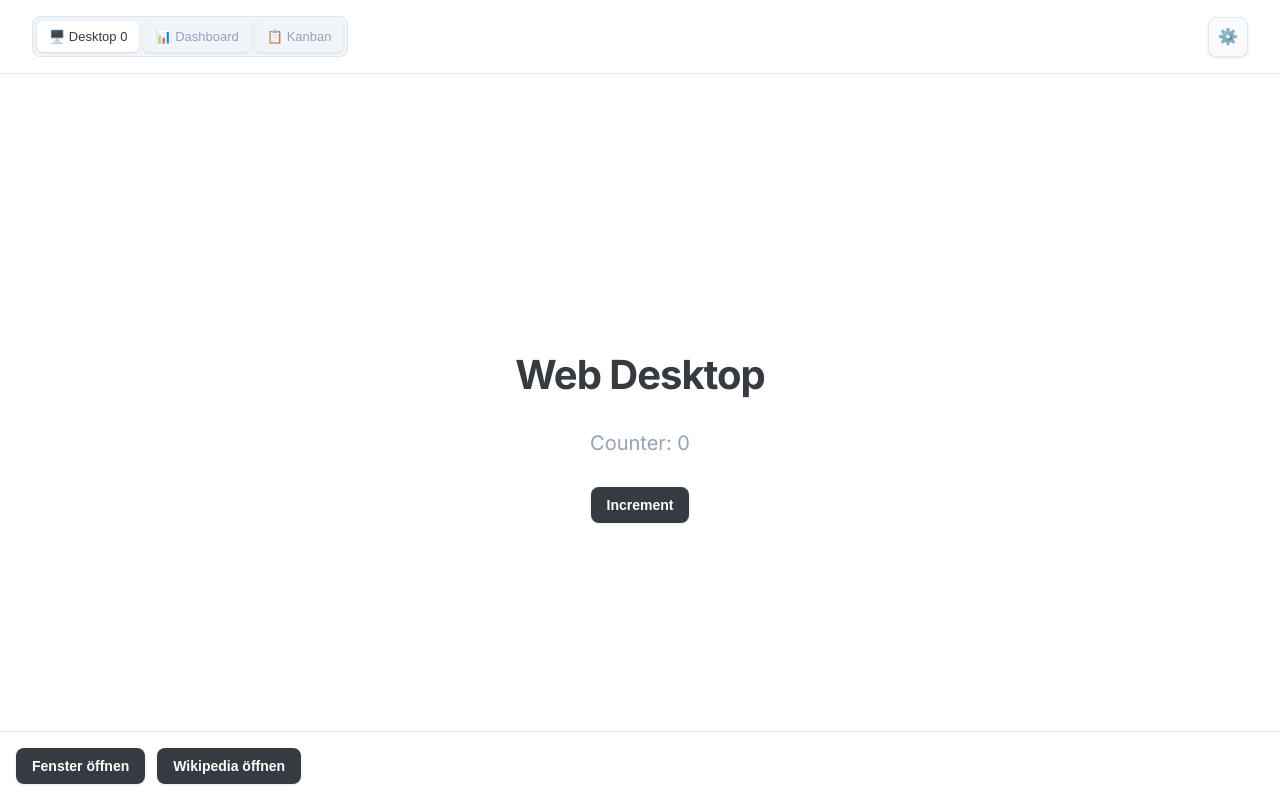
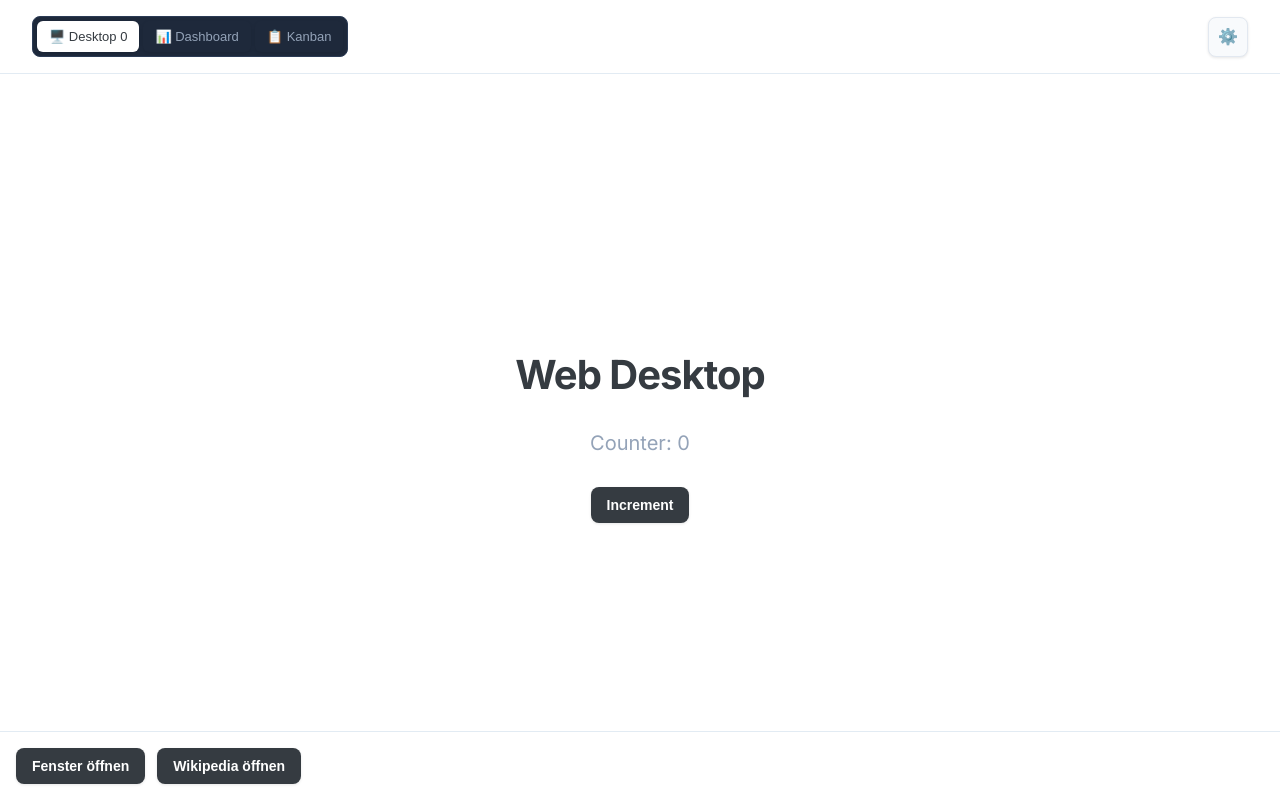
Before and after one commit to BIT-TAG/WebSuite, a SvelteKit app: page / in a window 1280 px wide. Built offline with nearby package versions, Linux system fonts and the light colour scheme.

Commit message:
Dark Mode konstant im System aktivieren

```diff
--- a/src/app.html
+++ b/src/app.html
@@ -29,7 +29,7 @@
 			}
 
 			/* Dark theme */
-			.dark-theme {
+			body.dark-theme {
 				--bg-primary: hsl(222.2 84% 4.9%);
 				--bg-secondary: hsl(217.2 32.6% 17.5%);
 				--bg-tertiary: hsl(215 27.9% 16.9%);
@@ -90,7 +90,7 @@
 		</style>
 		%sveltekit.head%
 	</head>
-	<body data-sveltekit-preload-data="hover">
+	<body data-sveltekit-preload-data="hover" class="dark-theme" data-accent="blue">
 		<div style="display: contents">%sveltekit.body%</div>
 	</body>
 </html>
--- a/src/lib/stores/settings.js
+++ b/src/lib/stores/settings.js
@@ -3,7 +3,7 @@ import { browser } from '$app/environment';
 
 // Default settings
 const defaultSettings = {
-  theme: 'light', // 'light' or 'dark'
+  theme: 'dark', // 'light' or 'dark'
   accentColor: 'blue' // 'blue', 'green', 'purple', 'orange', 'red'
 };
 
--- a/src/routes/+page.svelte
+++ b/src/routes/+page.svelte
@@ -265,6 +265,7 @@
   }
 
   :global(.dark-theme) .nav-switches {
-    background: hsl(210 10% 10%);
+    background: hsl(217.2 32.6% 17.5%);
+    border-color: hsl(217.2 32.6% 25%);
   }
 </style>
```
